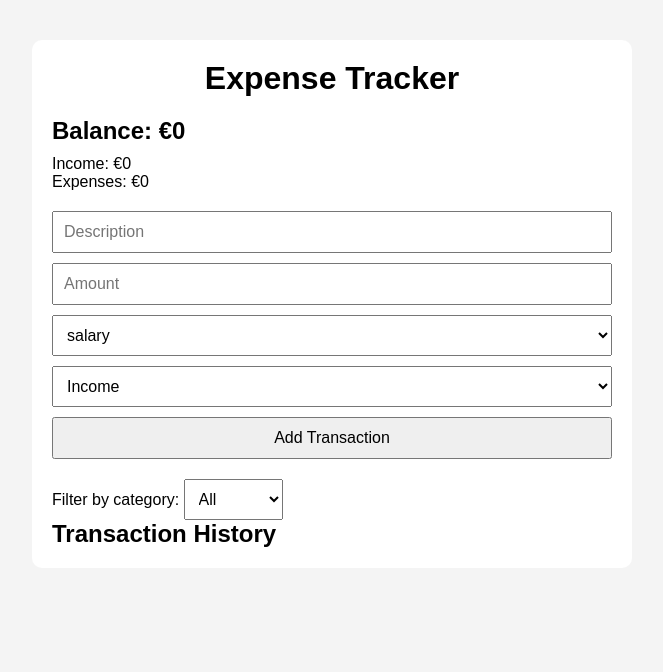
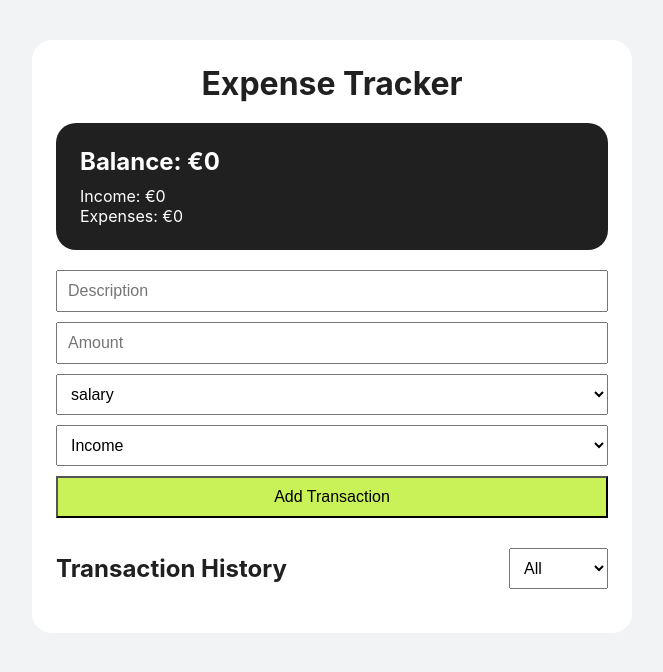
Before and after one commit to DavDavtyan2003/Expense-Tracker, a React (Vite) app: page / in a window 1280 px wide. Shown: the top 672 px of the page, without its empty margins (308-971 px from the left). Built offline with nearby package versions, Linux system fonts and the light colour scheme.

Commit message:
styling changes

```diff
--- a/src/App.jsx
+++ b/src/App.jsx
@@ -60,8 +60,9 @@ function App() {
         addTransaction={addTransaction}
       />
 
-      <div>
-        <label>Filter by category: </label>
+      <div className="history-header">
+        <h2>Transaction History</h2>
+
 
         <select
           value={filteredCategory}
--- a/src/components/TransactionForm.jsx
+++ b/src/components/TransactionForm.jsx
@@ -60,7 +60,7 @@ function TransactionForm({ addTransaction }) {
         <option value="expense">Expense</option>
       </select>
 
-      <button type="submit">
+      <button type="submit" className="submitBtn">
         Add Transaction
       </button>
     </form>
--- a/src/components/TransactionList.jsx
+++ b/src/components/TransactionList.jsx
@@ -4,8 +4,6 @@ function TransactionList({
 }) {
   return (
     <div>
-      <h2>Transaction History</h2>
-
       {transactions.map((transaction) => (
         <div
           key={transaction.id}
--- a/src/index.css
+++ b/src/index.css
@@ -5,16 +5,17 @@
 }
 
 body {
-  background: #f4f4f4;
-  font-family: Arial, sans-serif;
+  background: #f2f3f5;
+  font-family: Inter, sans-serif;
+  color: #202020;
 }
 
 .container {
   max-width: 600px;
   margin: 40px auto;
-  background: white;
-  padding: 20px;
-  border-radius: 10px;
+  background: #ffffff;
+  padding: 24px;
+  border-radius: 20px;
 }
 
 h1 {
@@ -24,6 +25,10 @@ h1 {
 
 .balance-card {
   margin-bottom: 20px;
+  background: #202020;
+  color: white;
+  padding: 24px;
+  border-radius: 20px;
 }
 
 .balance-card h2 {
@@ -63,3 +68,15 @@ button {
 .expense {
   background: #f8d7da;
 }
+
+.submitBtn {
+  background-color: #c9f158;
+}
+
+.history-header {
+  display: flex;
+  justify-content: space-between;
+  align-items: center;
+  margin-top: 30px;
+  margin-bottom: 20px;
+}
```
